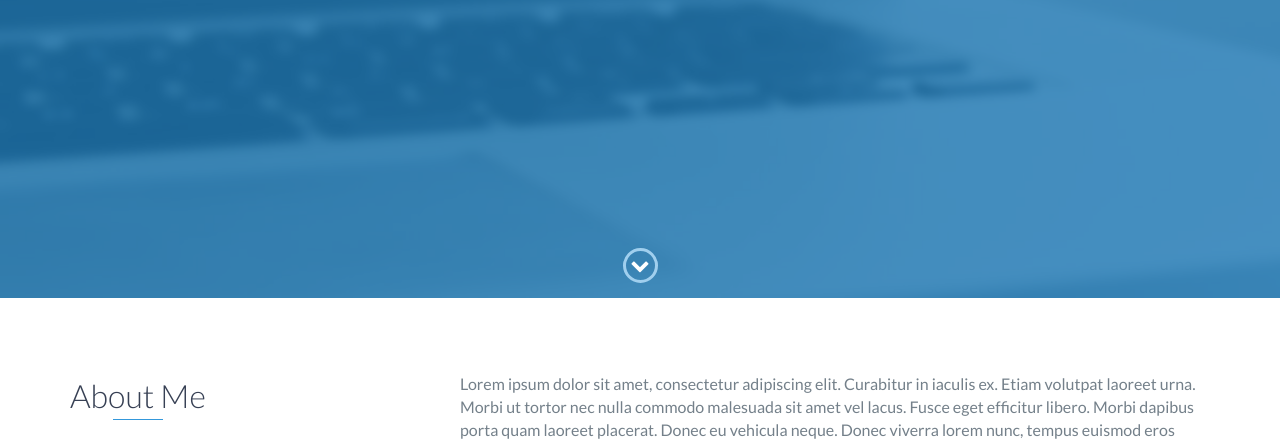
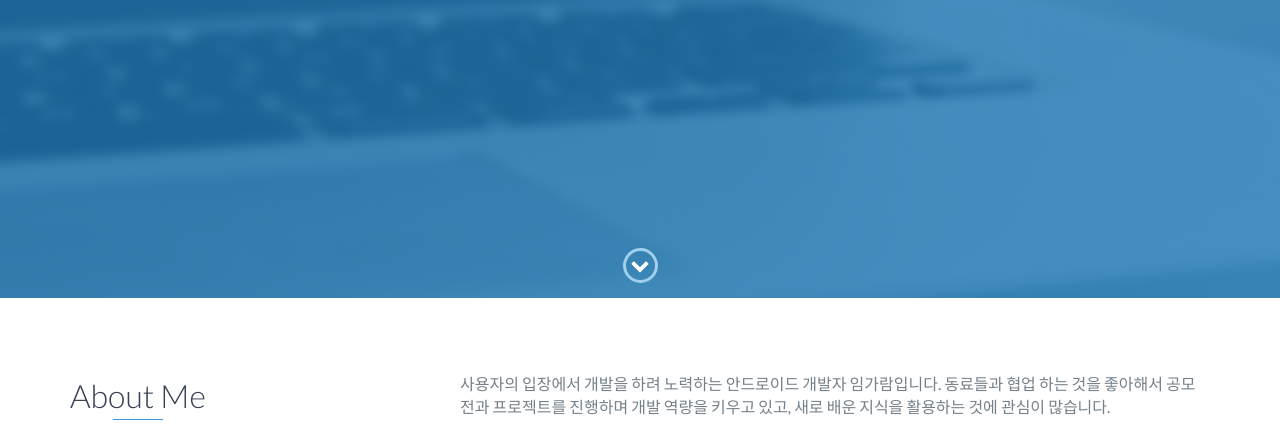
Before and after one commit to garam918/garam918.github.io, a website: page index.html in a window 1280 px wide. Shown: the part 502-947 px from the top of the page. Drawn offline with nearby package versions, Linux system fonts and the light colour scheme.

Commit message:
Update index.html

```diff
--- a/index.html
+++ b/index.html
@@ -70,9 +70,7 @@
                 </div>
                 <div class="col-md-8">
                     <p>
-                        Lorem ipsum dolor sit amet, consectetur adipiscing elit. Curabitur in iaculis ex. Etiam volutpat laoreet urna. Morbi ut tortor nec nulla commodo malesuada sit amet vel lacus. Fusce eget efficitur libero. Morbi dapibus porta quam laoreet placerat. Donec
-                        eu vehicula neque. Donec viverra lorem nunc, tempus euismod eros sollicitudin ut. Quisque et tincidunt libero. Donec id pharetra justo. Proin euismod lacinia dolor, eu scelerisque justo tempus pharetra. Vivamus nunc justo, finibus
-                        ut nisl sed, euismod rhoncus nulla. Proin sed magna egestas, egestas ante et, congue eros. In consequat, mauris dapibus tincidunt suscipit, ex libero aliquet diam, at maximus risus enim non leo.
+                        사용자의 입장에서 개발을 하려 노력하는 안드로이드 개발자 임가람입니다. 동료들과 협업 하는 것을 좋아해서 공모전과 프로젝트를 진행하며 개발 역량을 키우고 있고, 새로 배운 지식을 활용하는 것에 관심이 많습니다.
                     </p>
                 </div>
             </div>
```
